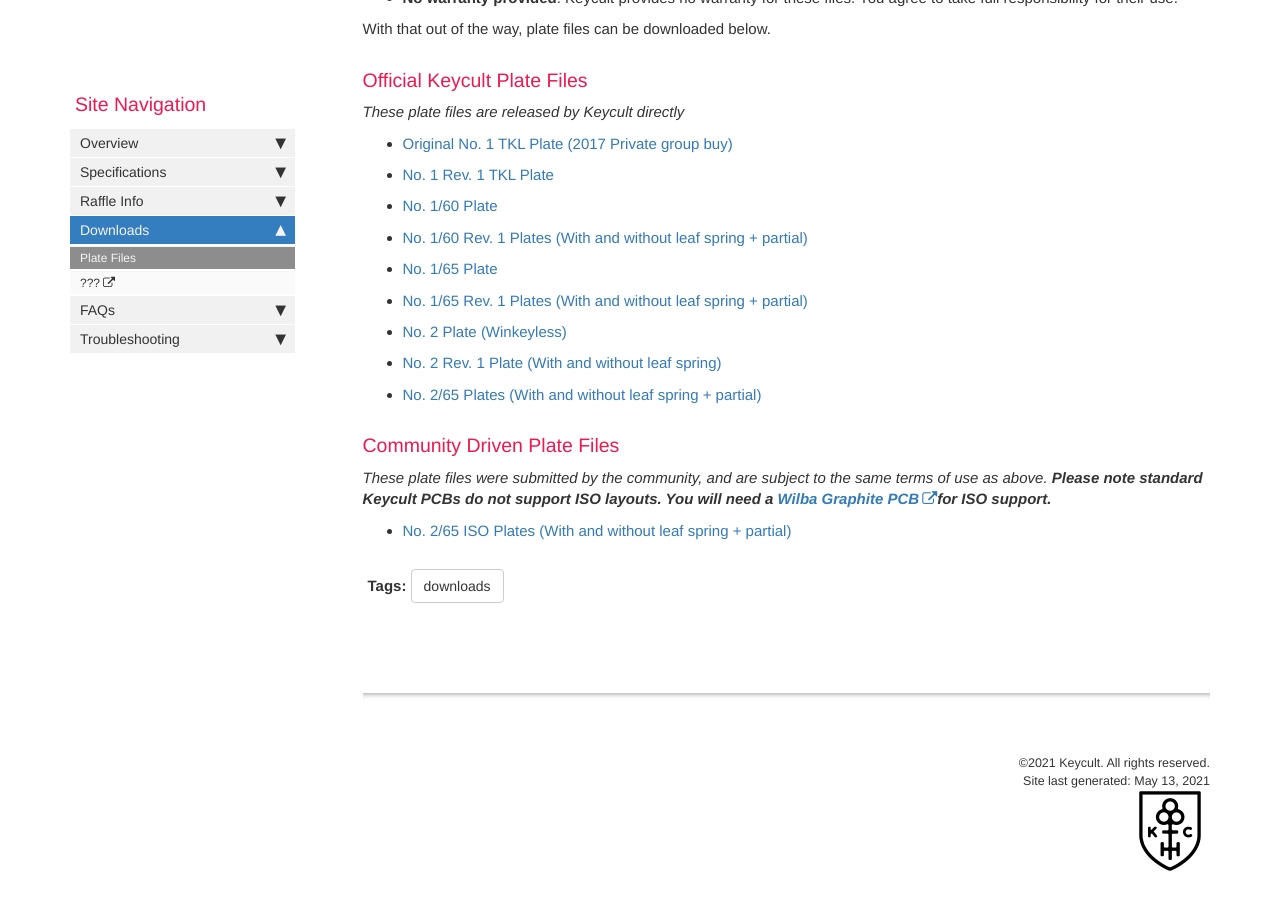
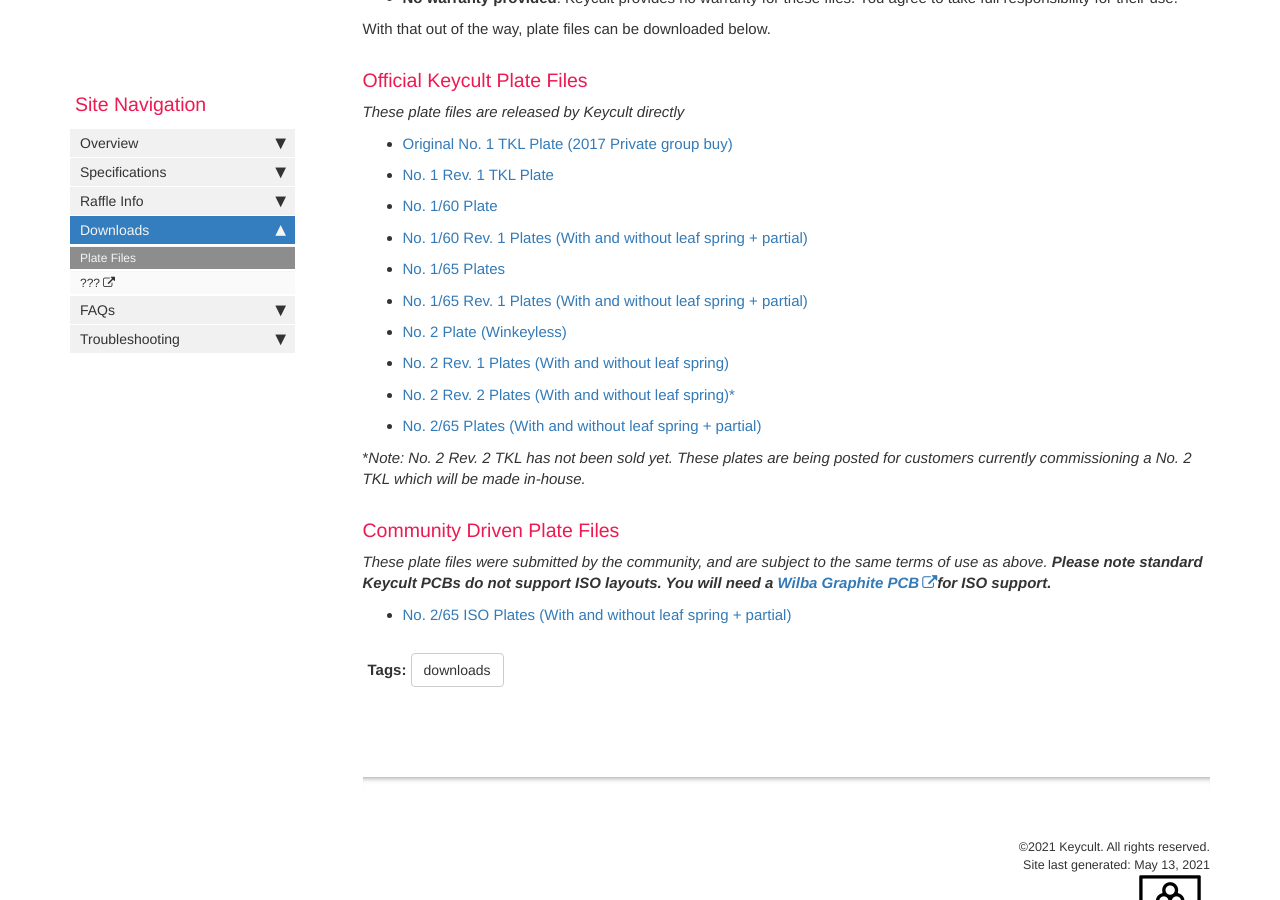
Before and after one commit to keycult/keycult-resources, a Jekyll site: the page built from pages/mydoc/downloads_plate_files.md, in a window 1280 px wide and 900 px high, scrolled down 577 px. Built offline with Jekyll 4.4.1, drawn with Linux system fonts in a browser that asks for light colours; comment, search, counter and statistics services are not loaded.

Commit message:
Adding No2Rev2 Plate Files

```diff
--- a/pages/mydoc/downloads_plate_files.md
+++ b/pages/mydoc/downloads_plate_files.md
@@ -27,12 +27,14 @@
 * [No. 1 Rev. 1 TKL Plate](/plate_files/No1Rev1TKL-Plate.zip)
 * [No. 1/60 Plate](/plate_files/No160-Plate.zip)
 * [No. 1/60 Rev. 1 Plates (With and without leaf spring + partial)](/plate_files/No160-Rev1-Plates.zip)
-* [No. 1/65 Plate](/plate_files/No165-Plate.zip)
+* [No. 1/65 Plates](/plate_files/No165-Plate.zip)
 * [No. 1/65 Rev. 1 Plates (With and without leaf spring + partial)](/plate_files/No165-Rev1-Plates.zip)
 * [No. 2 Plate (Winkeyless)](/plate_files/No2TKL-Plate.zip)
-* [No. 2 Rev. 1 Plate (With and without leaf spring)](/plate_files/No2Rev1TKL-Plate.zip)
+* [No. 2 Rev. 1 Plates (With and without leaf spring)](/plate_files/No2Rev1TKL-Plate.zip)
+* [No. 2 Rev. 2 Plates (With and without leaf spring)*](/plate_files/No2Rev2-Plates.zip)
 * [No. 2/65 Plates (With and without leaf spring + partial)](/plate_files/No265-Plates.zip)
 
+*_Note: No. 2 Rev. 2 TKL has not been sold yet. These plates are being posted for customers currently commissioning a No. 2 TKL which will be made in-house._
 
 ### Community Driven Plate Files
 
```
Also changed, not shown: 1 other file.
